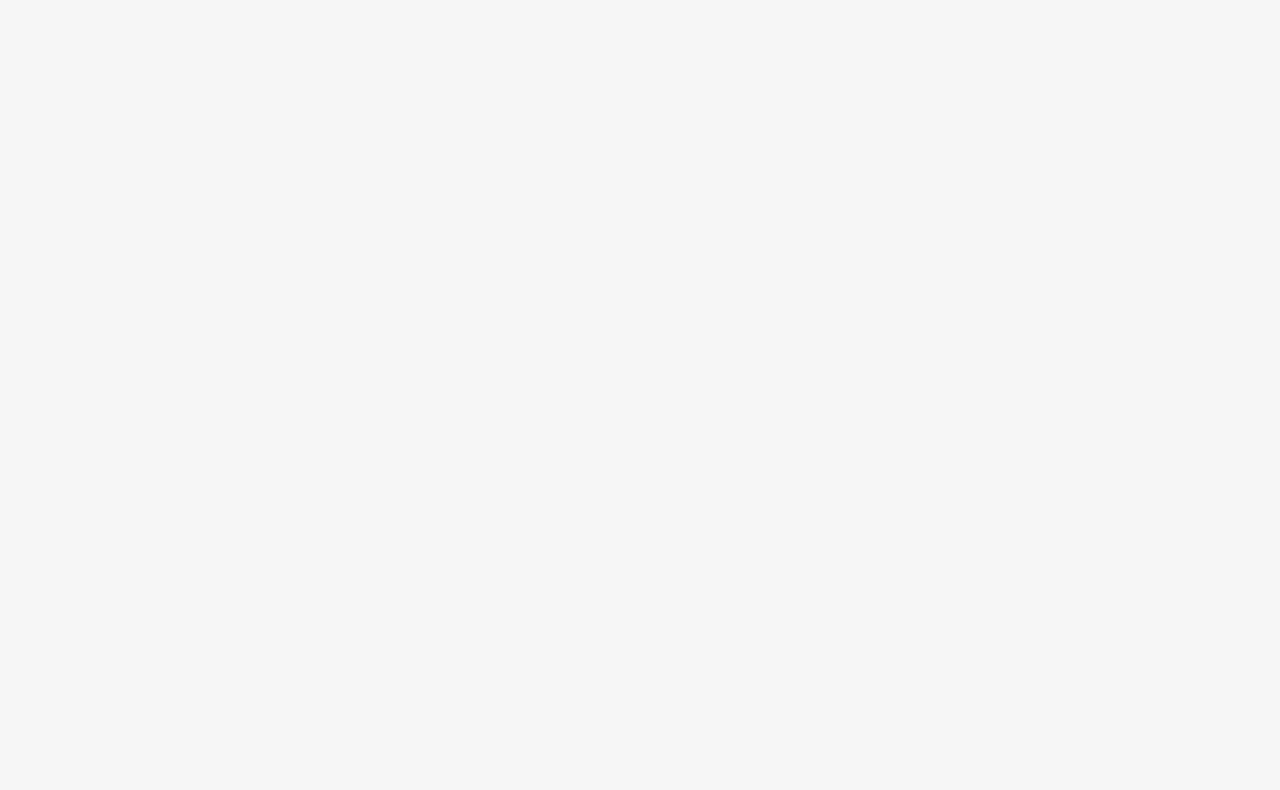
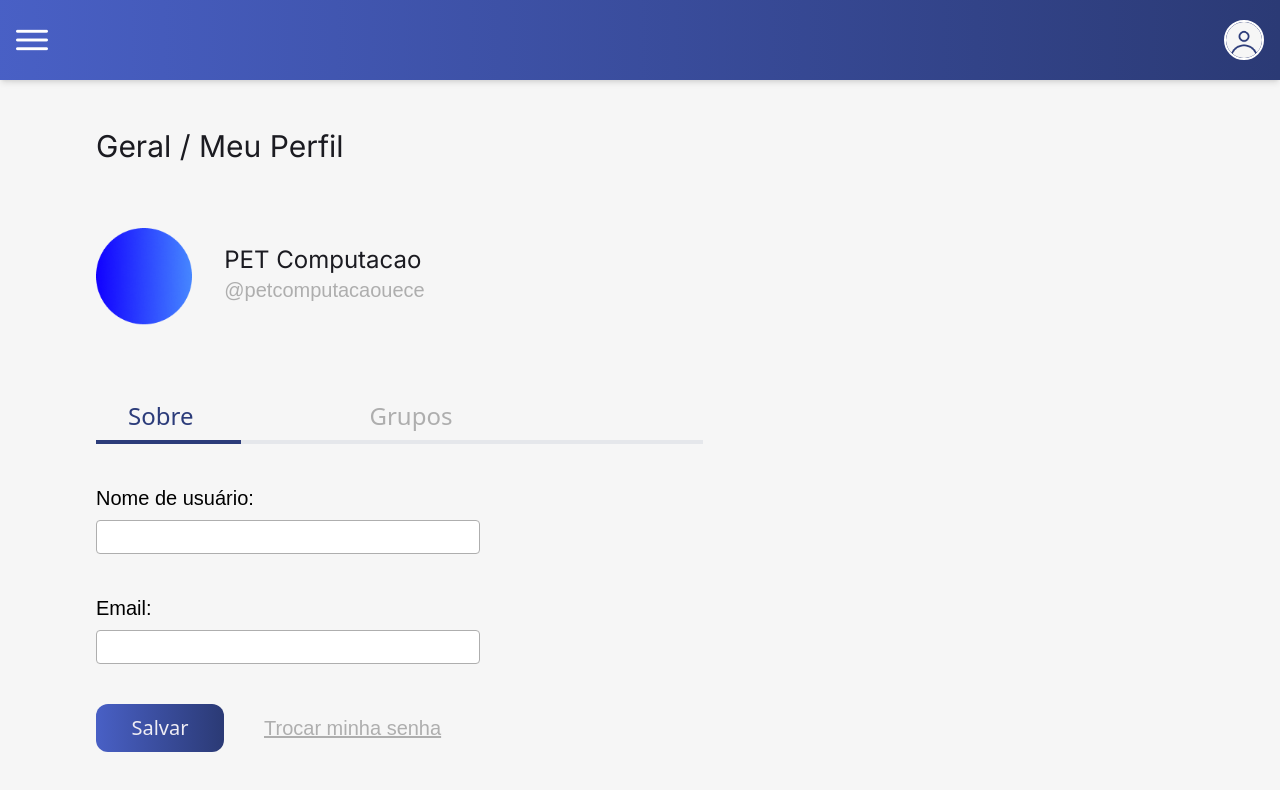
Before and after one commit to petcomputacaouece/OrgaNice, a React (Vite) app: page /perfil in a window 1280 px wide. Before the commit this address had no page. Shown: the top 790 px of the page. Built offline with nearby package versions, Linux system fonts and the light colour scheme; a web font is replaced by a local one.

Commit message:
refactor(perfil): adaptação da tela de perfil para Vite

```diff
--- a/src/App.jsx
+++ b/src/App.jsx
@@ -6,6 +6,7 @@ import './App.css'
 import { BrowserRouter, Routes, Route } from 'react-router-dom';
 import { Layout } from './ui/Layout';
 import { Home } from './pages/Home';
+import { Perfil } from './pages/Perfil';
 
 
 function App() {
@@ -18,10 +19,7 @@ function App() {
         <Route path="/" element={<Layout />}>
 
           <Route index element={<Home />} />
-          {/* Quando você criar o Perfil, basta adicionar aqui: */}
-          {/* <Route path="perfil" element={<Perfil />} /> */}
-
-          {/* <Route path="pontos" element={<Pontos />} /> */}
+          <Route path="perfil" element={<Perfil />} />
 
         </Route>
       </Routes>
--- /dev/null
+++ b/src/pages/Perfil.jsx
@@ -0,0 +1,100 @@
+import React from "react";
+import { Section, Typography, Button } from '../ui';
+
+export function Perfil() {
+    const [sidebarOpen, setSidebarOpen] = React.useState(false);
+    const [popupProfileOpen, setPopupProfileOpen] = React.useState(false);
+    const userPhoto = "./src/assets/userPhoto.png";
+    const userName = "PET Computacao";
+    const userHandle = "@petcomputacaouece"
+    return (
+        <div className="w-full">
+            <div className="mb-12 text-left py-32 pl-24">
+                <Typography as="span" variant="titulo" className="">
+                    Geral / Meu Perfil
+                </Typography>
+
+                <div id="infosPerfil" className="flex gap-8 py-16">
+                    <img src={userPhoto} alt="Foto do usuário" className="h-[100px]" />
+                    <div className="flex flex-col py-4">
+                        <Typography as="span" variant="default">{userName}</Typography>
+                        <Typography as="span" variant="muted">{userHandle}</Typography>
+                    </div>
+                </div>
+                <OptionsPerfil />
+            </div>
+        </div>
+    );
+}
+
+function OptionsPerfil() {
+    const [option, setOption] = React.useState("about");
+    const groupsAsso = {
+        atv1: { nameAtividade: "Infraestrutura", dateAtividade: "22/06/2025", typeGroup: "Comissao" },
+        atv2: { nameAtividade: "Pet Cursos", dateAtividade: "22/06/2025", typeGroup: "Atividade" }
+    }
+
+    return (
+        <>
+            <div id="optionsPerfil" className="flex gap-36">
+                <div className="relative">
+                    <div className="absolute bottom-0 left-0 w-[150%] h-[4px] bg-gray-200"></div>
+                    <div className="flex gap-24">
+                        <button className={`text-2xl pl-8 border-b-4 leading-[3rem] px-12 relative z-10 ${option === "about" ? "text-primary  border-primary" : "text-text-secondary border-transparent"}`} onClick={() => setOption("about")}> Sobre </button>
+                        <button className={`text-2xl pl-8 border-b-4 leading-[3rem] px-12 relative z-10 ${option === "groups" ? "text-primary border-primary" : "text-text-secondary border-transparent"}`} onClick={() => setOption("groups")}> Grupos </button>
+                    </div>
+                </div>
+            </div>
+
+            {
+                option === "about" && (
+                    <div id="infosAbout" className="flex flex-col pt-10">
+                        <div className="h-64 rounded-lg">
+                            <div className="flex flex-col">
+                                <label className="text-xl text-[var(--text)] font-secondary font-[300]"> Nome de usuário: </label>
+                                <input type="text" className="border border-text-secondary rounded px-2 py-1 mt-2 w-96" />
+                            </div>
+
+                            <div className="flex flex-col py-10">
+                                <label className="text-xl text-[var(--text)] font-secondary font-[300]"> Email: </label>
+                                <input type="text" className="border border-text-secondary rounded px-2 py-1 mt-2 w-96" />
+                            </div>
+
+                            <Button textButton="Salvar" className="w-32 h-12" />
+                            <Typography as="span" variant="muted" className="underline cursor-pointer pl-10">Trocar minha senha</Typography>
+
+                        </div>
+
+                    </div>
+                )
+            }
+
+            {
+                option === "groups" && (
+
+
+                    <div id="infosGroups" className="flex flex-col">
+                        <Section className="bg-primary h-40 w-1/5">
+                            <div className="flex justify-between px-6">
+                                <Typography as="span" variant="titulo" className="text-white">{groupsAsso.atv1.nameAtividade}</Typography>
+                                <Typography as="span" variant="muted" className="text-[#D3D3D3] pt-2">{groupsAsso.atv1.typeGroup}</Typography>
+                            </div>
+
+                            <Typography as="span" variant="muted" className="text-[#D3D3D3] text-left pl-6">Desde {groupsAsso.atv1.dateAtividade}</Typography>
+                            <div className="relative pt-8 cursor-pointer">
+                                <img src="./src/assets/opcaoSair.png" alt="sair" className="h-7  absolute right-20"></img>
+                                <Typography as="span" variant="default" className="text-white absolute right-8">Sair</Typography>
+                            </div>
+
+                        </Section>
+
+
+                        <Section nameSection="" className="bg-primary h-40 w-1/5" />
+
+                    </div>
+                )
+            }
+
+        </>
+    );
+}
```
